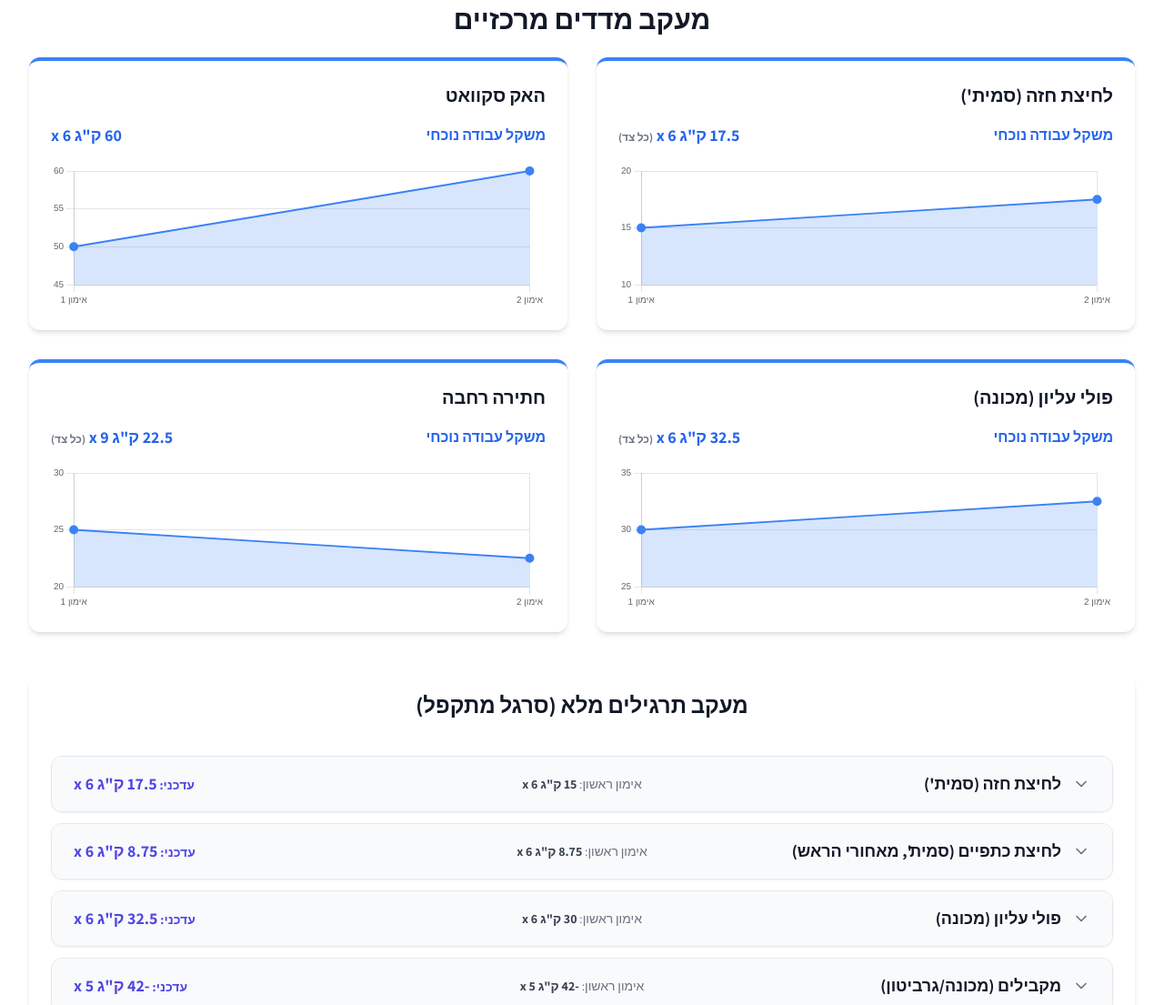
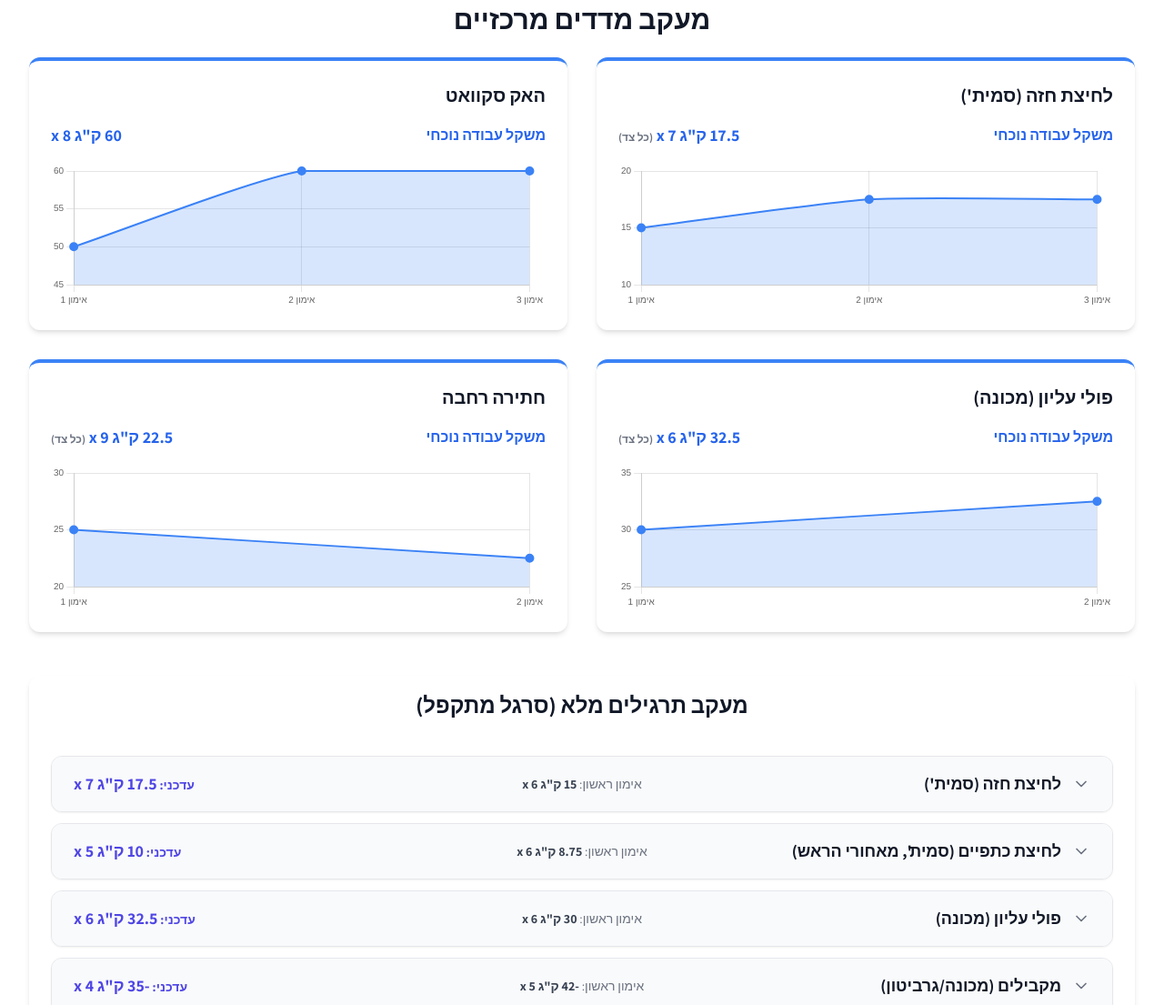
Before and after one commit to danzory/Ori.amber, a plain HTML site: page index.html in a window 1280 px wide. Shown: the part 916-2021 px from the top of the page at 91% size. Drawn offline with nearby package versions, Linux system fonts and the light colour scheme.

Commit message:
Update index.html

````diff
--- a/index.html
+++ b/index.html
@@ -90,13 +90,13 @@
                         </div>
                         <div class="bg-white rounded-xl shadow-md p-6 flex flex-col items-center justify-center text-center transition hover:shadow-lg hover:-translate-y-1">
                             <h3 class="text-lg font-semibold text-gray-500 mb-2">סטטוס התקדמות</h3>
-                            <p class="text-3xl font-bold text-green-500">אימון שני הושלם! נשברו שיאים 🚀</p>
+                            <p class="text-3xl font-bold text-green-500">אימון חמישי הושלם! נשברו שיאים 🚀</p>
                         </div>
                     </div>
 
                      <div class="bg-indigo-100 border-r-4 border-indigo-500 text-indigo-800 p-4 rounded-lg shadow-md my-8" role="alert">
-                        <p class="font-bold">עדכון (18/04):</p>
-                        <p>אימון שני בוצע בהצלחה! שבירת שיאים מטורפת בהאק סקוואט, לחיצות חזה ופולי עליון. תרגילים חדשים התווספו למעקב. ממשיכים בכל הכוח!</p>
+                        <p class="font-bold">עדכון (20/04):</p>
+                        <p>אימון חמישי בוצע בהצלחה! התווספו שיאים חדשים בהאק סקוואט ולחיצת חזה, ותרגילים חדשים (טי-בר, פשיטות ברכיים) הוכנסו למעקב. ממשיכים לצמוח! 💪</p>
                     </div>
 
                     <!-- User Details -->
@@ -126,7 +126,7 @@
                                 <h3 class="text-xl font-bold text-gray-900 mb-4">לחיצת חזה (סמית')</h3>
                                 <div class="flex justify-between items-center mb-4 text-blue-600">
                                     <span class="font-bold">משקל עבודה נוכחי</span>
-                                    <span class="font-bold text-lg">17.5 ק"ג x 6 <span class="text-xs text-gray-500">(כל צד)</span></span>
+                                    <span class="font-bold text-lg">17.5 ק"ג x 7 <span class="text-xs text-gray-500">(כל צד)</span></span>
                                 </div>
                                 <div class="w-full h-40">
                                     <canvas id="miniChart-smithBench"></canvas>
@@ -137,7 +137,7 @@
                                 <h3 class="text-xl font-bold text-gray-900 mb-4">האק סקוואט</h3>
                                 <div class="flex justify-between items-center mb-4 text-blue-600">
                                     <span class="font-bold">משקל עבודה נוכחי</span>
-                                    <span class="font-bold text-lg">60 ק"ג x 6</span>
+                                    <span class="font-bold text-lg">60 ק"ג x 8</span>
                                 </div>
                                 <div class="w-full h-40">
                                     <canvas id="miniChart-hackSquat"></canvas>
@@ -225,7 +225,9 @@
             assistedDips: 'מקבילים (מכונה/גרביטון)',
             seatedLateralRaises: 'הרחקות כתפיים בישיבה',
             wideRow: 'חתירה רחבה',
+            tBarRow: 'טי-בר (T-Bar)',
             lyingLegCurl: 'כפיפת ברכיים (שכיבה)',
+            legExtensions: 'פשיטת ברכיים (מכונה)',
             hackSquat: 'האק סקוואט',
             standingBicepCurl: 'כפיפת מרפקים בעמידה',
             inclineCrunches: 'כפיפות בטן בשיפוע'
@@ -234,17 +236,20 @@
         const rawProgressData = {
             smithBenchPress: [
                 { weight: 15, reps: 6, date: "04/08/2026", note: "כל צד" },
-                { weight: 17.5, reps: 6, date: "18/04/2026", note: "כל צד" }
+                { weight: 17.5, reps: 6, date: "18/04/2026", note: "כל צד" },
+                { weight: 17.5, reps: 7, date: "20/04/2026", note: "כל צד" }
             ],
             smithBehindNeckPress: [
-                { weight: 8.75, reps: 6, date: "18/04/2026", note: "כל צד" }
+                { weight: 8.75, reps: 6, date: "18/04/2026", note: "כל צד" },
+                { weight: 10, reps: 5, date: "20/04/2026", note: "כל צד" }
             ],
             machinePulldown: [
                 { weight: 30, reps: 6, date: "04/08/2026", note: "כל צד" },
                 { weight: 32.5, reps: 6, date: "18/04/2026", note: "כל צד" }
             ],
             assistedDips: [
-                { weight: -42, reps: 5, date: "18/04/2026" }
+                { weight: -42, reps: 5, date: "18/04/2026" },
+                { weight: -35, reps: 4, date: "20/04/2026" }
             ],
             seatedLateralRaises: [
                 { weight: 5, reps: 8, date: "04/08/2026" }
@@ -253,13 +258,20 @@
                 { weight: 25, reps: 6, date: "04/08/2026", note: "כל צד" },
                 { weight: 22.5, reps: 9, date: "18/04/2026", note: "כל צד" }
             ],
+            tBarRow: [
+                { weight: 20, reps: 8, date: "20/04/2026" }
+            ],
             lyingLegCurl: [
                 { weight: "7 פלטות", reps: 8, date: "04/08/2026" },
                 { weight: "8 פלטות", reps: 9, date: "18/04/2026" }
             ],
+            legExtensions: [
+                { weight: 45, reps: 6, date: "20/04/2026" }
+            ],
             hackSquat: [
                 { weight: 50, reps: 8, date: "04/08/2026" },
-                { weight: 60, reps: 6, date: "18/04/2026" }
+                { weight: 60, reps: 6, date: "18/04/2026" },
+                { weight: 60, reps: 8, date: "20/04/2026" }
             ],
             standingBicepCurl: [
                 { weight: 15, reps: 8, date: "04/08/2026" }
@@ -456,6 +468,3 @@
     </script>
 </body>
 </html>
-
-
-```
````
